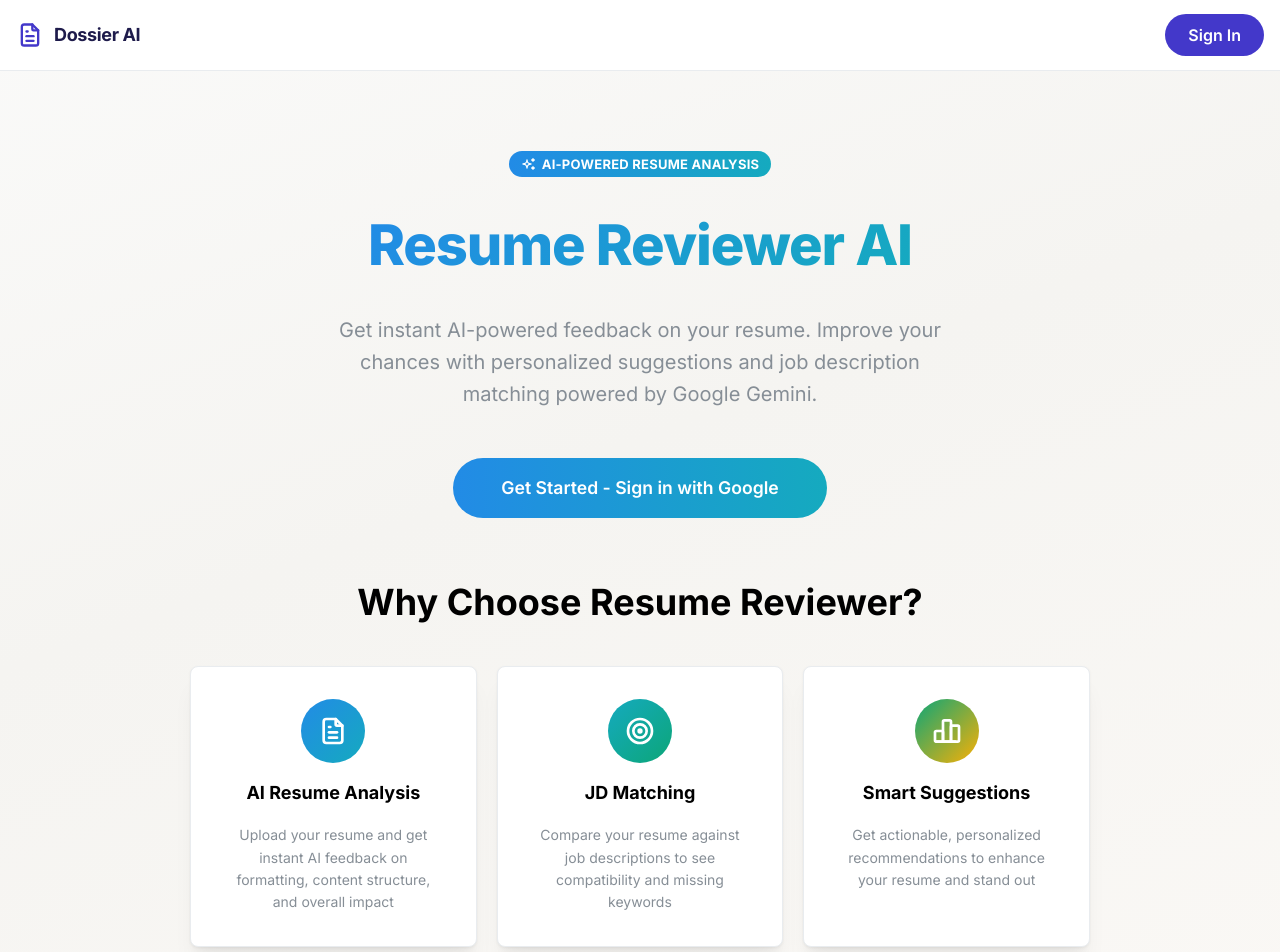
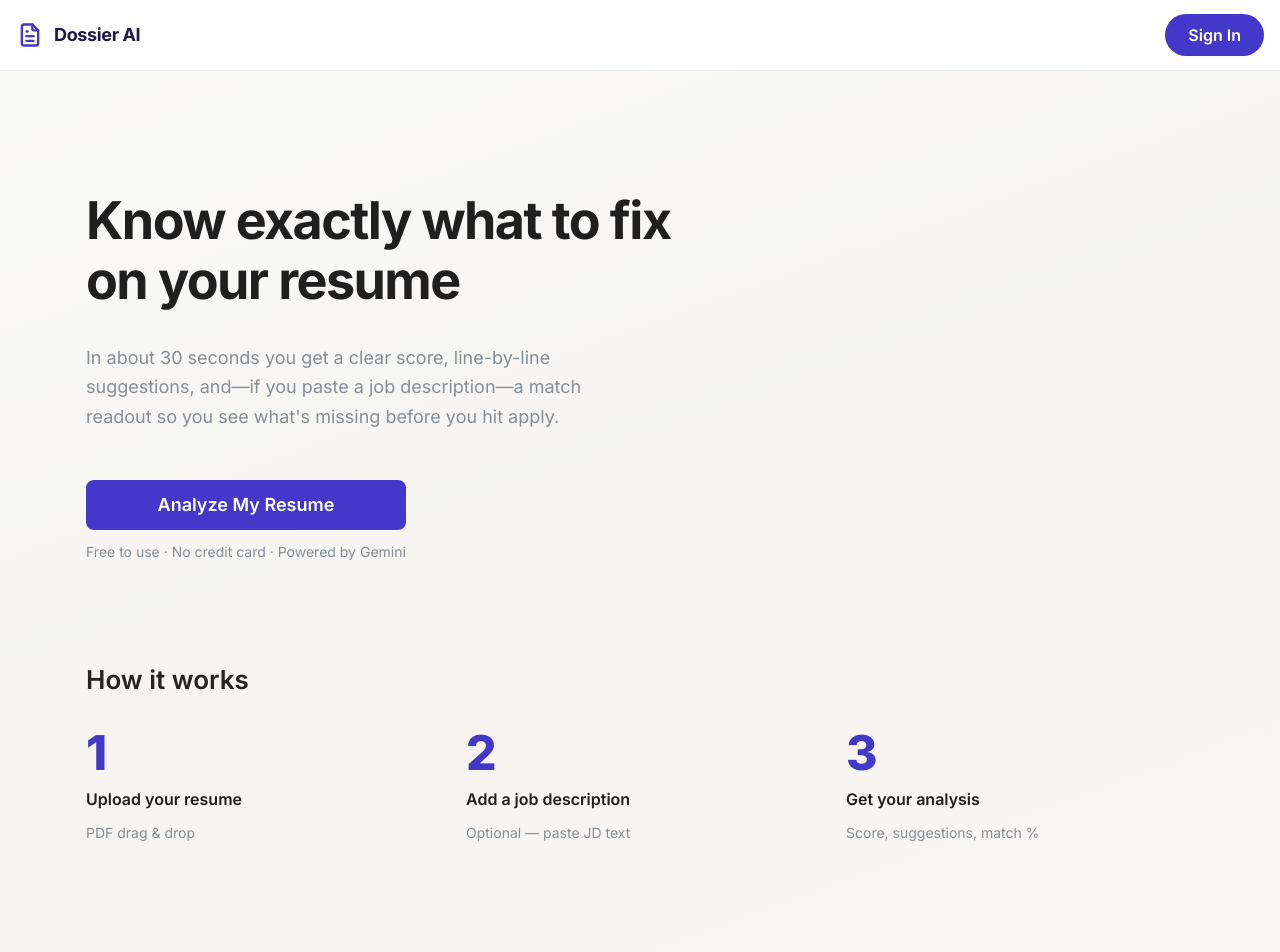
Before and after one commit to aregularguy/Dossier-AI-, a Next.js app: page / in a window 1280 px wide. Shown: the top 952 px of the page. Built offline with nearby package versions, Linux system fonts and the light colour scheme.

Commit message:
clean up landing page

```diff
--- a/app/page.tsx
+++ b/app/page.tsx
@@ -1,131 +1,103 @@
 'use client';
 
-import { Container, Title, Text, Button, Stack, Card, Group, Badge, Box } from '@mantine/core';
-import { IconFileText, IconChartBar, IconTarget, IconSparkles } from '@tabler/icons-react';
+import { Box, Button, Container, Group, Paper, Stack, Text, Title } from '@mantine/core';
 import Link from 'next/link';
 import Navbar from '@/components/Navbar';
+
+const steps = [
+  {
+    n: '1',
+    title: 'Upload your resume',
+    description: 'PDF drag & drop',
+  },
+  {
+    n: '2',
+    title: 'Add a job description',
+    description: 'Optional — paste JD text',
+  },
+  {
+    n: '3',
+    title: 'Get your analysis',
+    description: 'Score, suggestions, match %',
+  },
+] as const;
 
 export default function Home() {
   return (
     <>
       <Navbar user={null} />
-      <Container size="lg" py={80}>
-        <Stack align="center" gap={60}>
-          {/* Hero Section */}
-          <Stack align="center" gap="xl" style={{ textAlign: 'center' }}>
-            <Badge
-              size="lg"
-              variant="gradient"
-              gradient={{ from: 'blue', to: 'cyan', deg: 90 }}
-              leftSection={<IconSparkles size={16} />}
-            >
-              AI-Powered Resume Analysis
-            </Badge>
 
+      <Box component="main">
+        <Container size="lg" py={{ base: 100, md: 120 }} px="md">
+          <Stack gap={100} align="stretch">
+            <Stack gap="xl" align="flex-start" maw={640}>
               <Title
                 order={1}
-              size={56}
-              fw={800}
-              style={{
-                background: 'linear-gradient(135deg, #228be6 0%, #15aabf 100%)',
-                WebkitBackgroundClip: 'text',
-                WebkitTextFillColor: 'transparent',
-                letterSpacing: '-0.02em',
-              }}
+                fz={{ base: 36, sm: 44, md: 52 }}
+                fw={700}
+                lh={1.15}
+                c="dark.8"
+                style={{ letterSpacing: '-0.03em' }}
               >
-              Resume Reviewer AI
+                Know exactly what to fix on your resume
               </Title>
-
-            <Text size="xl" c="dimmed" maw={650} style={{ lineHeight: 1.6 }}>
-              Get instant AI-powered feedback on your resume. Improve your chances with personalized suggestions and job description matching powered by Google Gemini.
+              <Text size="lg" c="dimmed" lh={1.65} maw={560}>
+                In about 30 seconds you get a clear score, line-by-line suggestions, and—if you paste a
+                job description—a match readout so you see what&apos;s missing before you hit apply.
               </Text>
-
+              <Stack gap="sm" mt="md">
                 <Button
                   component={Link}
                   href="/auth/signin"
-              size="xl"
-              mt="md"
-              variant="gradient"
-              gradient={{ from: 'blue', to: 'cyan', deg: 90 }}
-              style={{ fontSize: '1.1rem', padding: '12px 48px' }}
+                  size="lg"
+                  radius="md"
+                  color="brand"
+                  variant="filled"
                 >
-              Get Started - Sign in with Google
+                  Analyze My Resume
+                </Button>
+                <Text size="sm" c="dimmed">
+                  Free to use · No credit card · Powered by Gemini
+                </Text>
+              </Stack>
+            </Stack>
+
+            <Stack gap="xl">
+              <Title order={2} fz={{ base: 22, sm: 26 }} fw={600} c="dark.7">
+                How it works
+              </Title>
+              <Group grow align="flex-start" gap="xl" wrap="wrap">
+                {steps.map((step) => (
+                  <Stack key={step.n} gap="xs" maw={{ base: '100%', sm: 360 }} style={{ flex: '1 1 12.5rem' }}>
+                    <Text fz={48} fw={800} lh={1} c="brand.6" style={{ letterSpacing: '-0.04em' }}>
+                      {step.n}
+                    </Text>
+                    <Text fw={600} size="md" c="dark.8">
+                      {step.title}
+                    </Text>
+                    <Text size="sm" c="dimmed" lh={1.55}>
+                      {step.description}
+                    </Text>
+                  </Stack>
+                ))}
+              </Group>
+            </Stack>
+          </Stack>
+        </Container>
+
+        <Paper radius={0} bg="brand.0" py={{ base: 64, md: 80 }} mt={{ base: 40, md: 60 }}>
+          <Container size="sm" px="md">
+            <Stack gap="lg" align="center" ta="center">
+              <Text size="lg" fw={500} c="dark.7">
+                Ready to improve your resume?
+              </Text>
+              <Button component={Link} href="/auth/signin" size="md" color="brand" variant="filled">
+                Get Started
               </Button>
             </Stack>
-
-          {/* Features Section */}
-          <Box w="100%" maw={900}>
-            <Title order={2} ta="center" mb={40} fw={700} size={36}>
-              Why Choose Resume Reviewer?
-            </Title>
-
-            <Group grow align="stretch" gap="lg">
-              <Card shadow="md" padding="xl" radius="md" style={{ border: '1px solid #e9ecef' }}>
-                <Stack align="center" gap="md" style={{ textAlign: 'center' }}>
-                  <Box
-                    style={{
-                      background: 'linear-gradient(135deg, #228be6 0%, #15aabf 100%)',
-                      borderRadius: '50%',
-                      padding: '16px',
-                      display: 'flex',
-                      alignItems: 'center',
-                      justifyContent: 'center',
-                    }}
-                  >
-                    <IconFileText size={32} color="white" />
+          </Container>
+        </Paper>
       </Box>
-                  <Text fw={700} size="lg">AI Resume Analysis</Text>
-                  <Text size="sm" c="dimmed" style={{ lineHeight: 1.6 }}>
-                    Upload your resume and get instant AI feedback on formatting, content structure, and overall impact
-                  </Text>
-                </Stack>
-              </Card>
-
-              <Card shadow="md" padding="xl" radius="md" style={{ border: '1px solid #e9ecef' }}>
-                <Stack align="center" gap="md" style={{ textAlign: 'center' }}>
-                  <Box
-                    style={{
-                      background: 'linear-gradient(135deg, #15aabf 0%, #0ca678 100%)',
-                      borderRadius: '50%',
-                      padding: '16px',
-                      display: 'flex',
-                      alignItems: 'center',
-                      justifyContent: 'center',
-                    }}
-                  >
-                    <IconTarget size={32} color="white" />
-                  </Box>
-                  <Text fw={700} size="lg">JD Matching</Text>
-                  <Text size="sm" c="dimmed" style={{ lineHeight: 1.6 }}>
-                    Compare your resume against job descriptions to see compatibility and missing keywords
-                  </Text>
-                </Stack>
-              </Card>
-
-              <Card shadow="md" padding="xl" radius="md" style={{ border: '1px solid #e9ecef' }}>
-                <Stack align="center" gap="md" style={{ textAlign: 'center' }}>
-                  <Box
-                    style={{
-                      background: 'linear-gradient(135deg, #0ca678 0%, #fab005 100%)',
-                      borderRadius: '50%',
-                      padding: '16px',
-                      display: 'flex',
-                      alignItems: 'center',
-                      justifyContent: 'center',
-                    }}
-                  >
-                    <IconChartBar size={32} color="white" />
-                  </Box>
-                  <Text fw={700} size="lg">Smart Suggestions</Text>
-                  <Text size="sm" c="dimmed" style={{ lineHeight: 1.6 }}>
-                    Get actionable, personalized recommendations to enhance your resume and stand out
-                  </Text>
-                </Stack>
-              </Card>
-            </Group>
-          </Box>
-        </Stack>
-      </Container>
     </>
   );
 }
```
Lines whose indentation alone changed are shown as unchanged.
